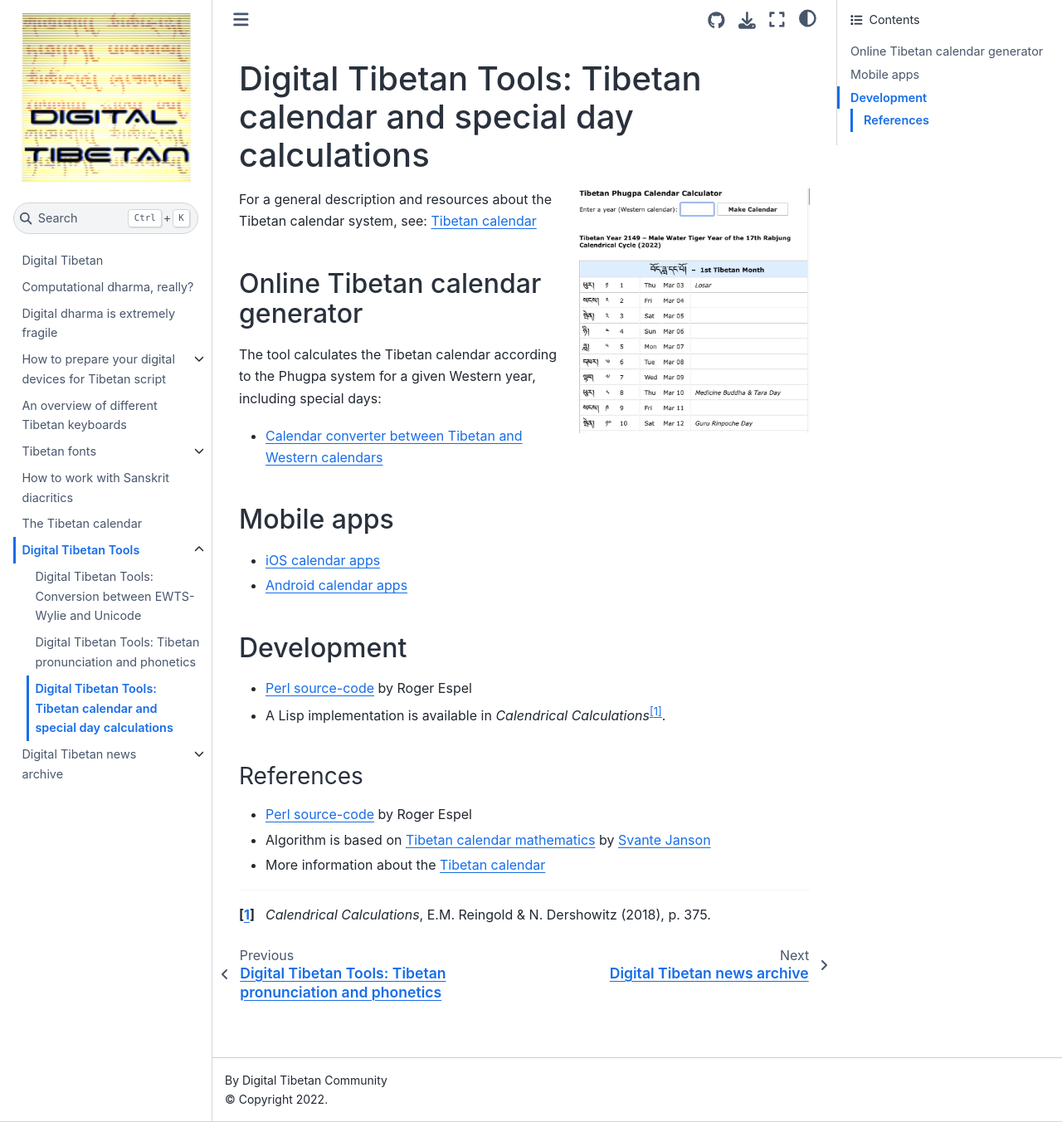
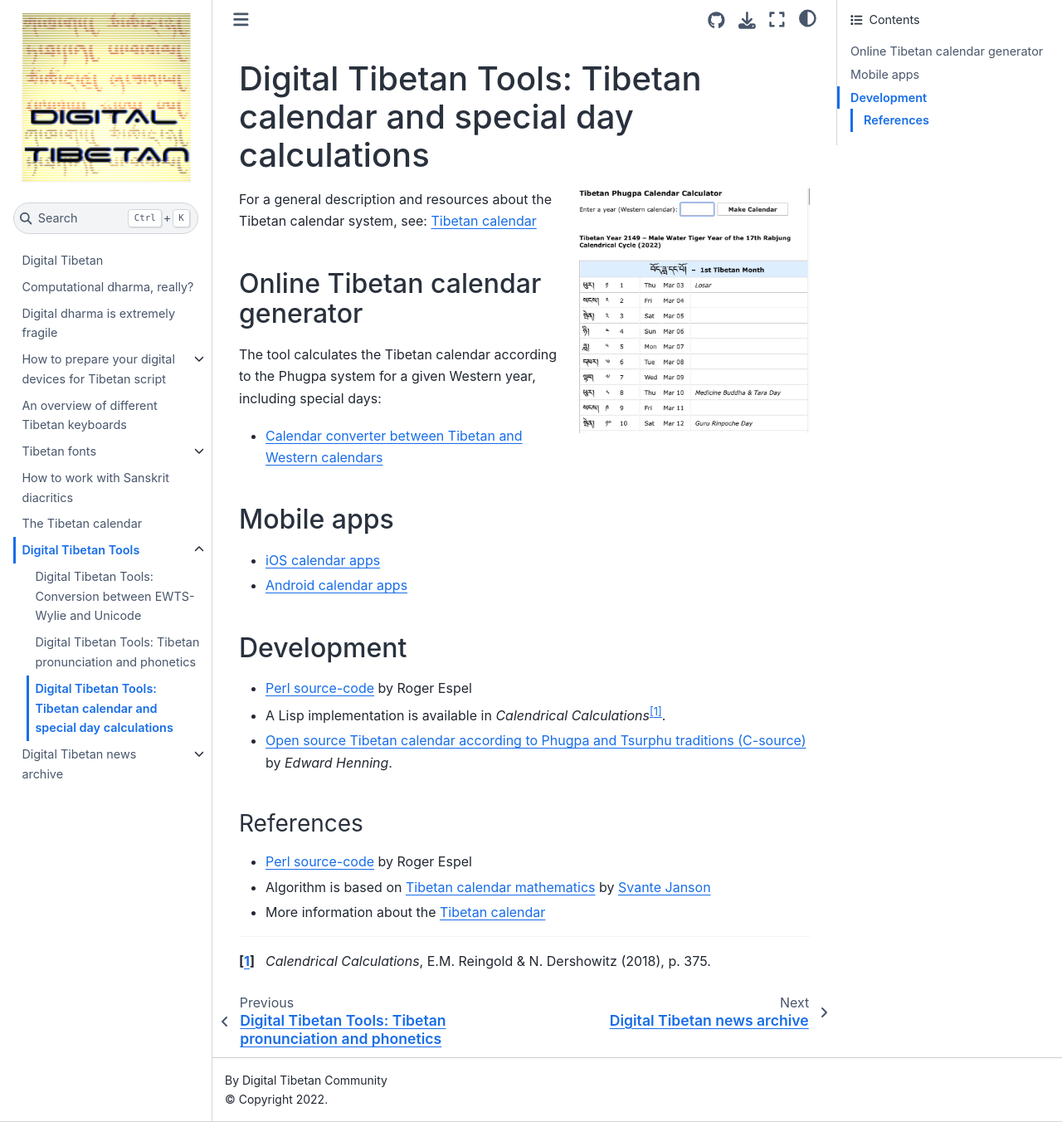
Before and after one commit to DigitalTibetan/DigitalTibetan, a Jupyter Book: the page built from docs/digital_tibetan_tools_calendar.md, in a window 1280 px wide and 1352 px high. Shown: the whole window at 83% size. Built offline with Jupyter Book 1.0.4 settings and Sphinx 7.4.7 and the Sphinx Book theme 1.1.4, drawn with Linux system fonts in a browser that asks for light colours.

Commit message:
C-source for tibetan calendar (E. Henning)

```diff
--- a/docs/digital_tibetan_tools_calendar.md
+++ b/docs/digital_tibetan_tools_calendar.md
@@ -21,6 +21,7 @@
 
 - [Perl source-code](https://www.lotsawahouse.org/Static/Calendar-Phugpa-dev.zip) by Roger Espel
 - A Lisp implementation is available in _Calendrical Calculations_[^1].
+- [Open source Tibetan calendar according to Phugpa and Tsurphu traditions (C-source)](http://www.kalacakra.org/calendar/os_tib.htm) by _Edward Henning_.
 
 [^1]: _Calendrical Calculations_, E.M. Reingold & N. Dershowitz (2018), p. 375.
 
```
Also changed, not shown: docs/tibetan_calendar.md (+1 -0 lines).
